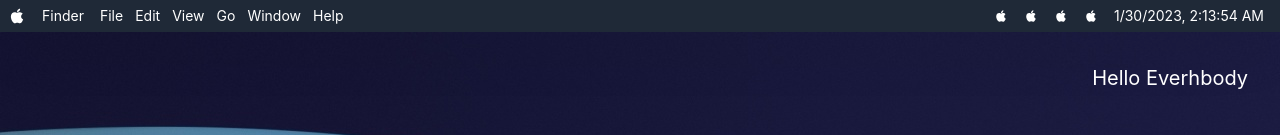
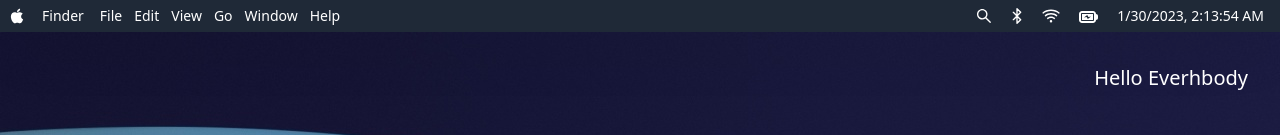
Before and after one commit to SilahicAmil/giga-sur, a React (Vite) app: page / in a window 1280 px wide. Shown: the top 135 px of the page. Built offline with nearby package versions, Linux system fonts and the light colour scheme.

Commit message:
adding font updates and more styling

```diff
--- a/components/Desktop/DesktopItem.jsx
+++ b/components/Desktop/DesktopItem.jsx
@@ -1,7 +1,7 @@
 const DesktopItem = ({}) => {
   return (
     <>
-      <div className="ml-auto flex">
+      <div className="ml-auto flex font-sans">
         <h1>Hello Everhbody</h1>
       </div>
     </>
--- a/components/Modal/ModalContent.jsx
+++ b/components/Modal/ModalContent.jsx
@@ -6,7 +6,7 @@ const ModalContent = ({ children }) => {
 
   return (
     <>
-      <div className="absolute left-0 top-0 right-0 bottom-0 m-auto flex h-2/3 w-2/3 items-center justify-center rounded-lg bg-white shadow-lg">
+      <div className="absolute left-0 top-0 right-0 bottom-0 m-auto flex h-2/3 w-2/3 items-center justify-center rounded-lg bg-white font-sans shadow-lg">
         <form
           className="flex h-full w-full flex-col items-center justify-center gap-8 bg-red-50"
           onSubmit={formSubmitHandler}
--- a/components/Navigation/BottomNav/BottomNav.jsx
+++ b/components/Navigation/BottomNav/BottomNav.jsx
@@ -8,7 +8,7 @@ const BottomNav = ({}) => {
   const modalContent = document.getElementById("modal-content");
 
   return (
-    <div className="border-1 shadow-x z-50 m-auto flex h-24 w-2/6 items-center justify-center gap-14 rounded-lg border border-white bg-transparent">
+    <div className="border-1 z-50 m-auto flex h-24 w-2/6 items-center justify-center gap-14 rounded-lg border border-white bg-transparent shadow-2xl">
       <BottomNavItems>
         <img
           alt="finder image icon"
--- a/components/Navigation/TopNav/TopNav.jsx
+++ b/components/Navigation/TopNav/TopNav.jsx
@@ -1,10 +1,13 @@
-import { AiFillApple } from "react-icons/ai";
+import { AiFillApple, AiOutlineSearch, AiOutlineWifi } from "react-icons/ai";
+
+import { FiBluetooth } from "react-icons/fi";
+import { TiBatteryCharge } from "react-icons/ti";
 
 const TopNav = ({}) => {
   const currDate = new Date().toLocaleString();
 
   return (
-    <div className="flex h-8 w-full items-center justify-center  bg-gray-800 text-white shadow-2xl">
+    <div className=" flex h-8 w-full items-center justify-center bg-gray-800  font-sans text-white shadow-2xl">
       <nav className="flex">
         <div className="flex gap-4">
           <div className="ml-2 flex h-full items-center text-lg text-white ">
@@ -25,20 +28,20 @@ const TopNav = ({}) => {
           </ul>
         </div>
       </nav>
-      <div className="ml-auto flex items-center gap-4 text-sm">
+      <div className="ml-auto flex items-center gap-4">
         <div>
-          <AiFillApple />
+          <AiOutlineSearch className="text-lg" />
         </div>
         <div>
-          <AiFillApple />
+          <FiBluetooth className="text-md" />
         </div>
         <div>
-          <AiFillApple />
+          <AiOutlineWifi className="text-xl" />
         </div>
-        <div>
-          <AiFillApple />
+        <div className="">
+          <TiBatteryCharge className="text-2xl" />
         </div>
-        <div className="text-md mr-4 flex items-center justify-center">
+        <div className="mr-4 flex items-center justify-center text-sm">
           {/* need to make this based off the current date and time */}
           <p>{currDate}</p>
         </div>
```
